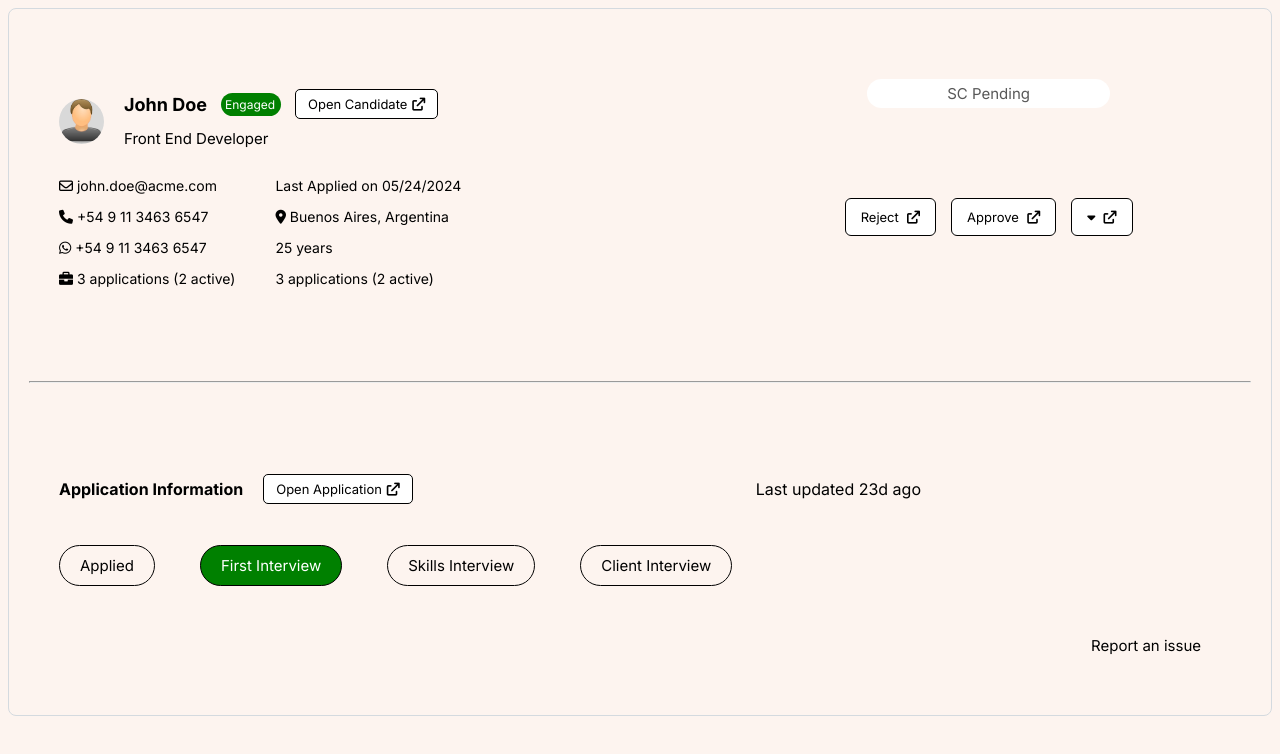
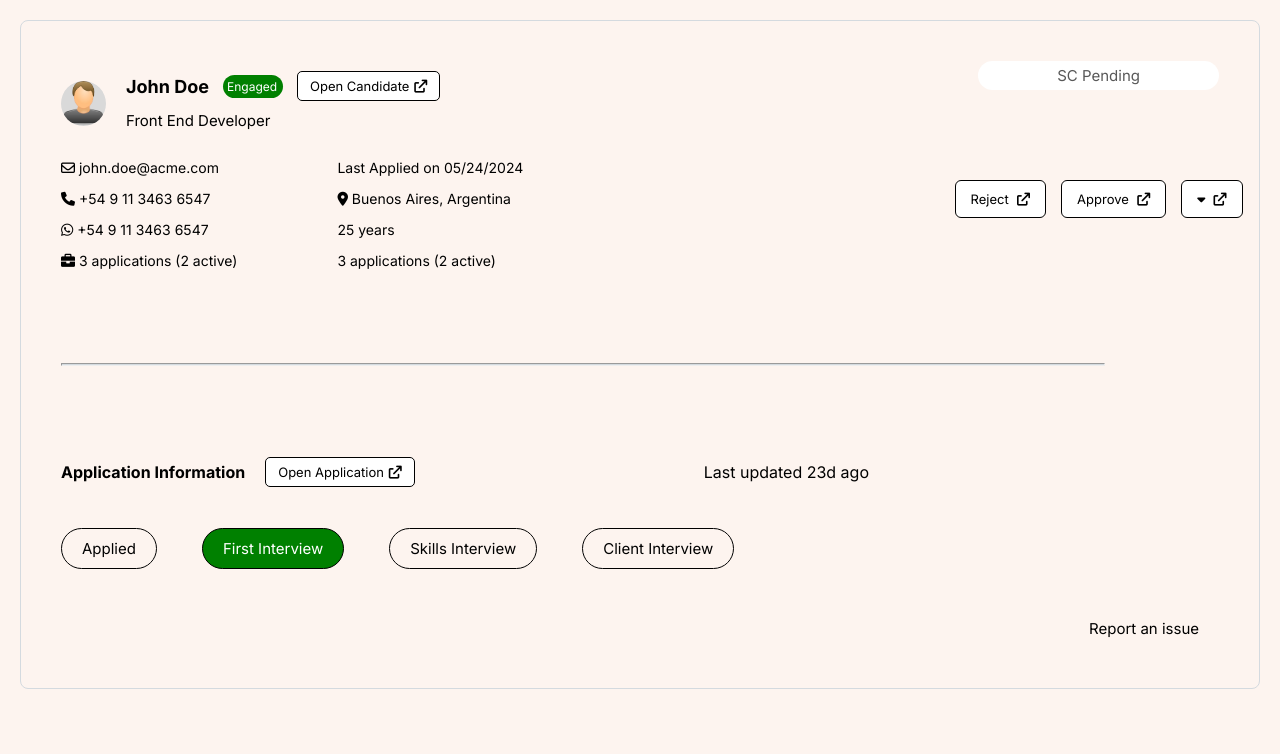
Before and after one commit to Th3At0nic/browser-extension, a browser extension: page index.html in a window 1280 px wide. Drawn offline with Linux system fonts and the light colour scheme.

Commit message:
fixed some design issues, matched requirements

```diff
--- a/index.html
+++ b/index.html
@@ -58,6 +58,7 @@
           </div>
         </div>
       </div>
+      <div class="body-right-div">
         <div class="status-btn-container">
           <p id="status-style">SC Pending</p>
           <div class="btn-container">
@@ -74,8 +75,14 @@
           </div>
         </div>
       </div>
-    <hr />
-    <div class="footer-container">
+    </div>
+
+    <!-- horizontal line -->
+    <hr class="horizontal-line-style" />
+    <!-- horizontal line -->
+
+    <!-- footer section starts here -->
+    <div>
       <div>
         <div class="application-div">
           <p class="application-title">Application Information</p>
--- a/styles.css
+++ b/styles.css
@@ -1,6 +1,7 @@
 /* shared styels */
 body {
-    padding: 20px;
+    padding: 40px;
+    margin: 20px;
     border-radius: 8px;
     border: 1px solid #d4dadf;
     background: #fdf4ef;
@@ -82,7 +83,7 @@ body {
 .contact-details-cotnainer {
     display: flex;
     align-items: center;
-    gap: 40px;
+    gap: 100px;
 }
 
 .contact-details-styles {
@@ -102,7 +103,6 @@ body {
     align-self: stretch;
     border-radius: 52px;
     background: #fff;
-    width: 50%;
     color: #585858;
     font-family: Inter;
     font-size: 15px;
@@ -116,27 +116,38 @@ body {
     justify-content: center;
 }
 
+.body-right-div {
+    display: flex;
+    width: 40vw;
+    justify-content: flex-end;
+}
+
 .status-btn-container {
     display: block;
-    width: 40vw;
+    width: 52%;
 }
 
 .body-container {
     display: flex;
     justify-content: space-between;
-    margin: 50px 30px 80px;
 }
 
 .profile-container {
     width: 60vw;
 }
 
+/* horizontal line */
+.horizontal-line-style {
+    width: 90%;
+    height: 1px;
+    background: #D4DADF;
+    margin: 80px 0;
+
+}
 
 
 /* Footer Container Styles starts here */
-.footer-container {
-    margin: 80px 30px 30px;
-}
+
 
 .application-title {
     color: #000;
@@ -151,7 +162,7 @@ body {
     font-family: Inter;
     font-size: 16px;
     font-weight: 400;
-    margin: 0 300px 0 auto
+    margin: 0 350px 0 auto
 }
 
 .application-div {
```
Lines whose indentation alone changed are shown as unchanged.
